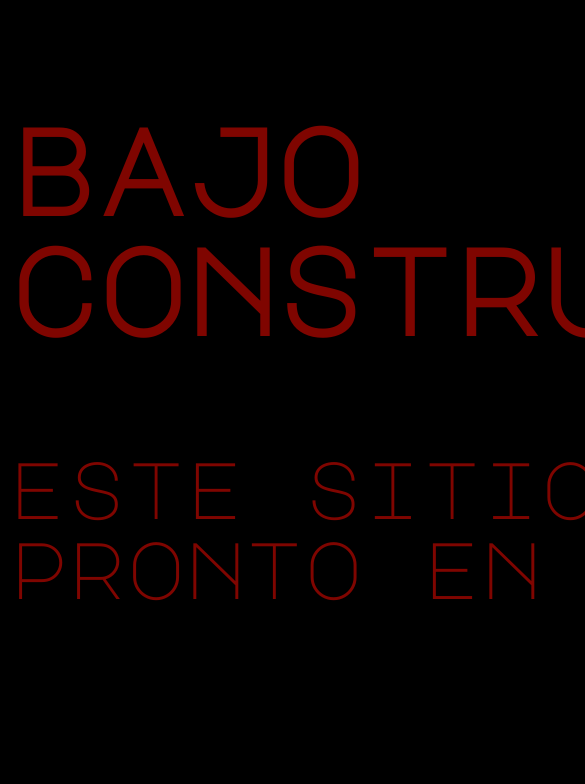
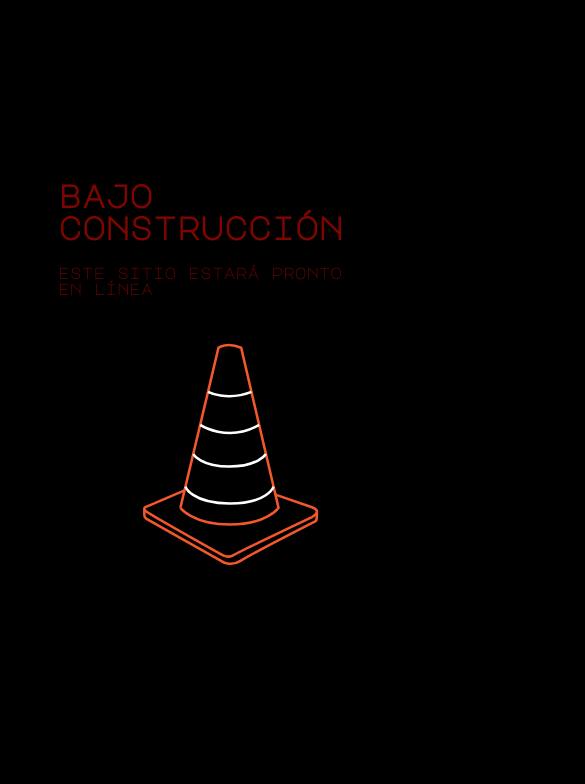
Before and after one commit to danygu/web-anahuac, a plain HTML site: page ejercicio7.html in a window 390 px wide. Shown: the top 784 px of the page, 585 px wide, since content can reach past the window. Drawn offline with Linux system fonts and the light colour scheme.

Commit message:
Continuación ejercicio 7

```diff
--- a/css/estilo.css
+++ b/css/estilo.css
@@ -5,25 +5,23 @@ body{
 }
 .container{
   display: grid;
-  grid-template-columns: repeat(auto-fill minmax(500px, 1fr));
-  grid-template-rows: 25% 100px auto;
+  grid-template-columns: 100px auto auto 100px;
+  grid-template-rows: 50px 100px auto;
 
 
 }
 header{
   font-family: 'Major Mono Display', monospace;
   color: #7F0500;
-  font-size: 5em;
+  font-size: 4em;
+  grid-area: 4 / 2 / 3 / 2
+}
 
 
-}
-.primero{
-  width: 600px;
-  height: 600px;
-}
-
 .dos{
-  align-content: center;
+  width: 700px;
+  height: 700px;
+  grid-area: 3 / 3 / 4 / 3
 }
 
 
@@ -31,7 +29,29 @@ header{
     width: device-width;
 }
 @media (min-width: 768px) and (max-width: 1024px) {
+  body{
+    background-color: #000000;
+  }
+  .container{
+    display: grid;
+    grid-template-columns: 100px auto auto 100px;
+    grid-template-rows: 50px 100px auto auto;
 
+
+  }
+  header{
+    font-family: 'Major Mono Display', monospace;
+    color: #7F0500;
+    font-size: 2em;
+    grid-area: 4 / 2 / 3 / 2
+  }
+
+
+  .dos{
+    width: 600px;
+    height: 600px;
+    grid-area: 4 / 2 / 5 / 4
+  }
   }
 
   /*
@@ -62,5 +82,28 @@ header{
   */
 
   @media (min-width: 320px) and (max-width: 480px) {
+    body{
+      background-color: #000000;
+    }
+    .container{
+      display: grid;
+      grid-template-columns: 50px 300px 50px;
+      grid-template-rows: 50px 100px auto auto;
 
+
+    }
+    header{
+      font-family: 'Major Mono Display', monospace;
+      color: #7F0500;
+      font-size: 1em;
+      grid-area: 4 / 2 / 3 / 2
+    }
+
+
+    .dos{
+      width: 500px;
+      height: 500px;
+      grid-area: 4 / 1 / 4 / 3;
+      align-self: center;
+    }
   }
--- a/ejercicio7.html
+++ b/ejercicio7.html
@@ -10,15 +10,14 @@
 </head>
 <body>
     <div class="container">
-    <section class="uno">
-        <header>
+    <header class="uno">
+
             <h1>bajo construcción</h1>
             <p>este sitio estará pronto en línea</p>
-        </header>
-    </section>
-    </div>
-    <div class="primero">
-        <section class="dos">
+
+    </header>
+
+    <div class="dos">
         <svg version="1.1" id="cono" xmlns="http://www.w3.org/2000/svg" xmlns:xlink="http://www.w3.org/1999/xlink" x="0px" y="0px"
         viewBox="0 0 1366 768" style="enable-background:new 0 0 1366 768;" xml:space="preserve" onclick="cono.reset().play();">
    <style type="text/css">
@@ -33,8 +32,8 @@
    <path class="st1" d="M506.1,385.4c0,0,20.4,34.1,98.4,34.1s100.3-34.1,100.3-34.1"/>
    <path class="st1" d="M485,474.3c0,0,15.5,45.2,119.5,46.2s121-46.2,121-46.2"/>
    </svg>
-</section>
     </div>
+</div>
     <script type="text/javascript" src="js/vivus.min.js"></script>
     <script>
         cono = new Vivus('cono', {type: 'delayed', duration: 150});
```
